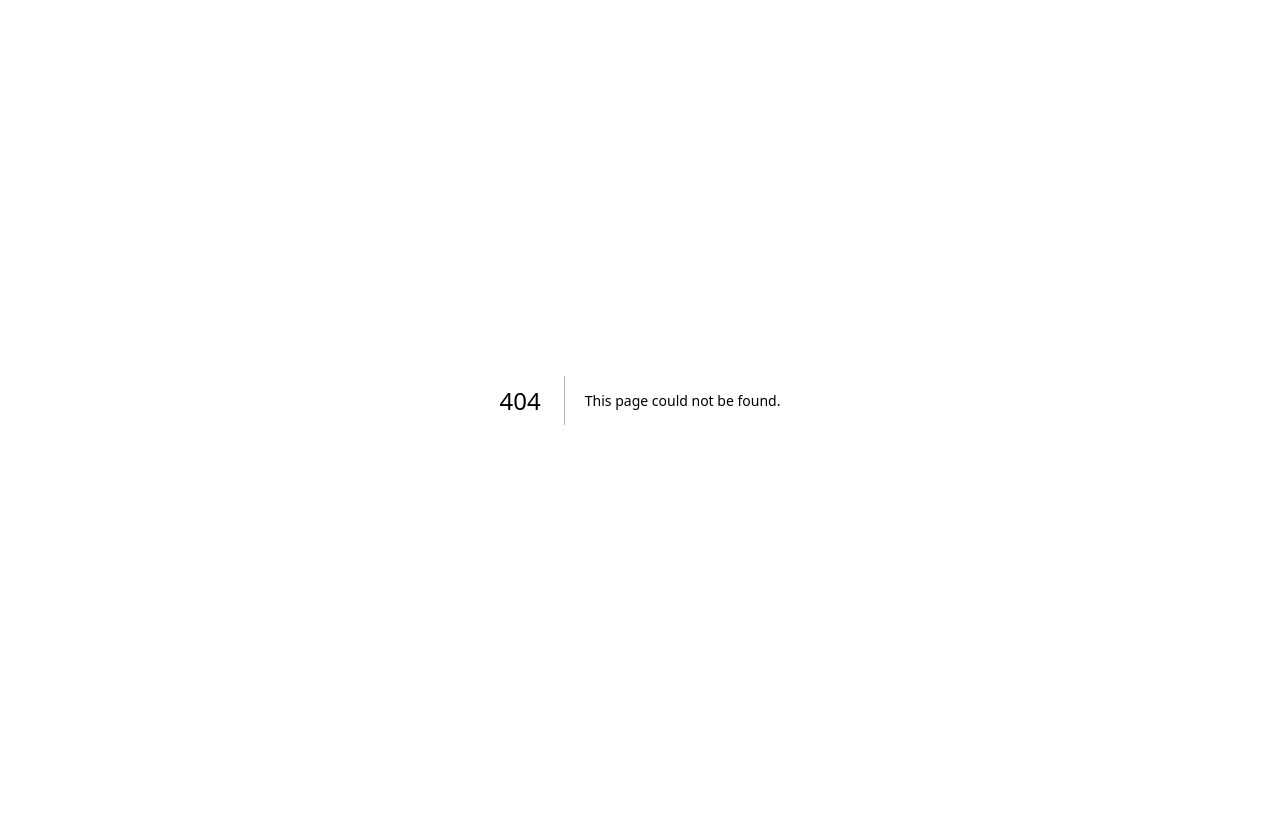
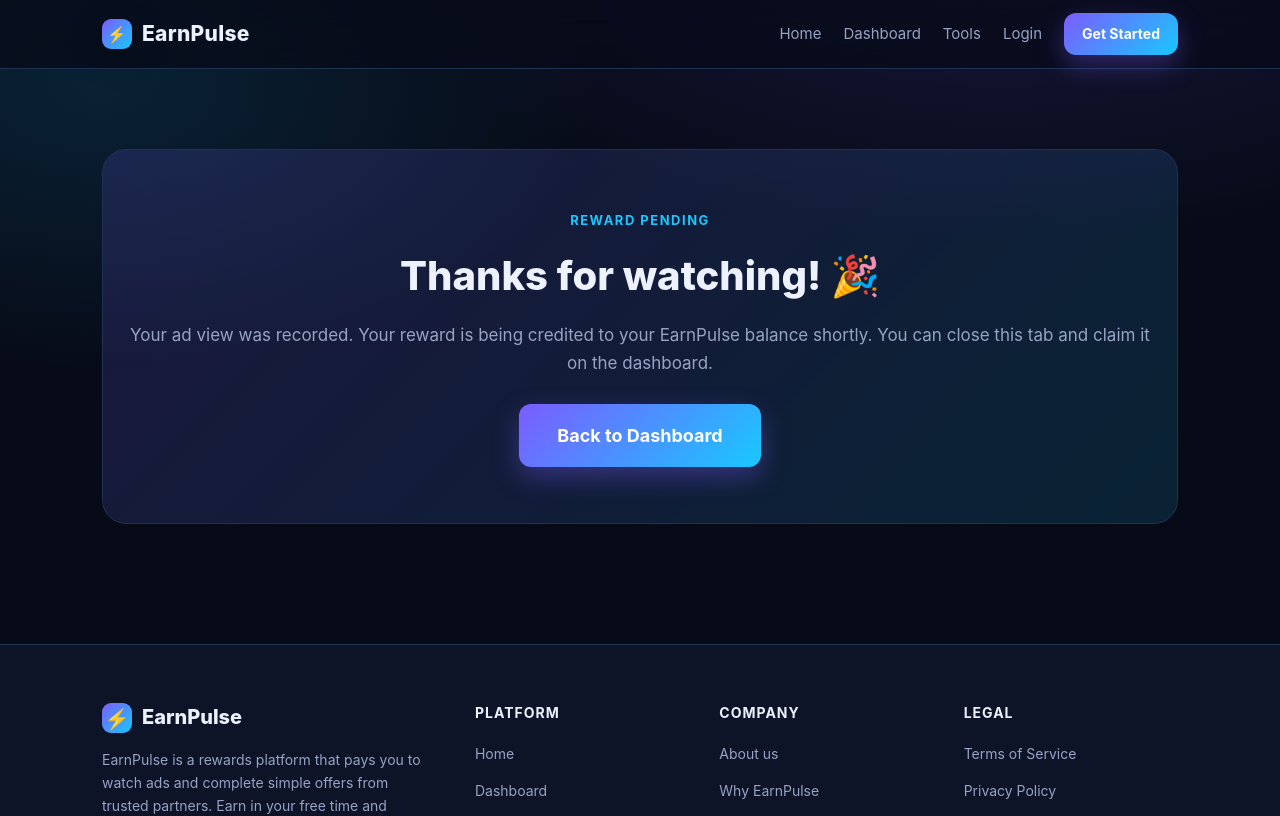
Before and after one commit to swampodsarkar321/EarnPulse, a Next.js app: page /thanks in a window 1280 px wide. Before the commit this address had no page. Shown: the top 816 px of the page. Built offline with nearby package versions, Linux system fonts and the light colour scheme.

Commit message:
Add 'thanks for watching' landing page for ad redirects

```diff
--- /dev/null
+++ b/app/thanks/page.jsx
@@ -0,0 +1,25 @@
+import Nav from "../components/Nav";
+import Footer from "../components/Footer";
+
+export default function Thanks() {
+  return (
+    <>
+      <Nav />
+      <section className="cta">
+        <div className="container">
+          <div className="cta-box">
+            <span className="eyebrow">Reward pending</span>
+            <h2>Thanks for watching! 🎉</h2>
+            <p>
+              Your ad view was recorded. Your reward is being credited to your
+              EarnPulse balance shortly. You can close this tab and claim it on the
+              dashboard.
+            </p>
+            <a href="/dashboard" className="btn btn-lg">Back to Dashboard</a>
+          </div>
+        </div>
+      </section>
+      <Footer />
+    </>
+  );
+}
```
